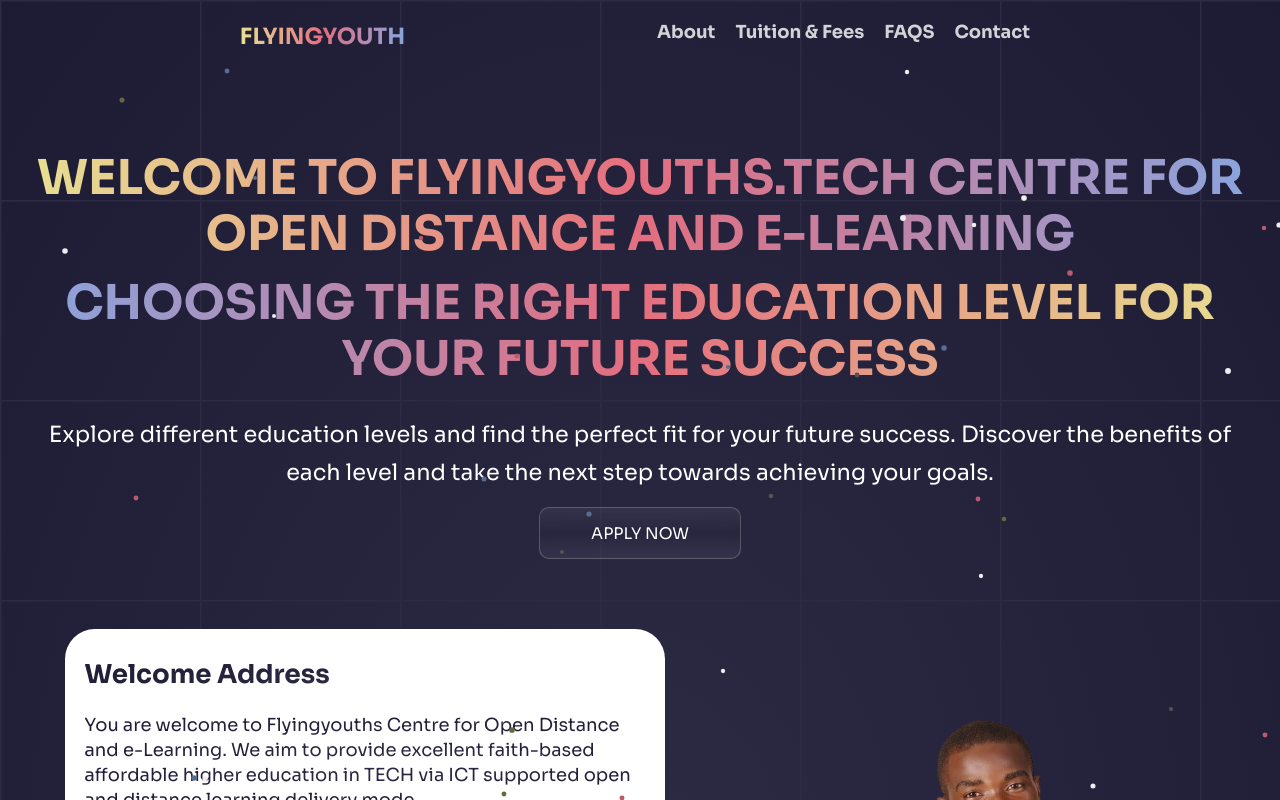
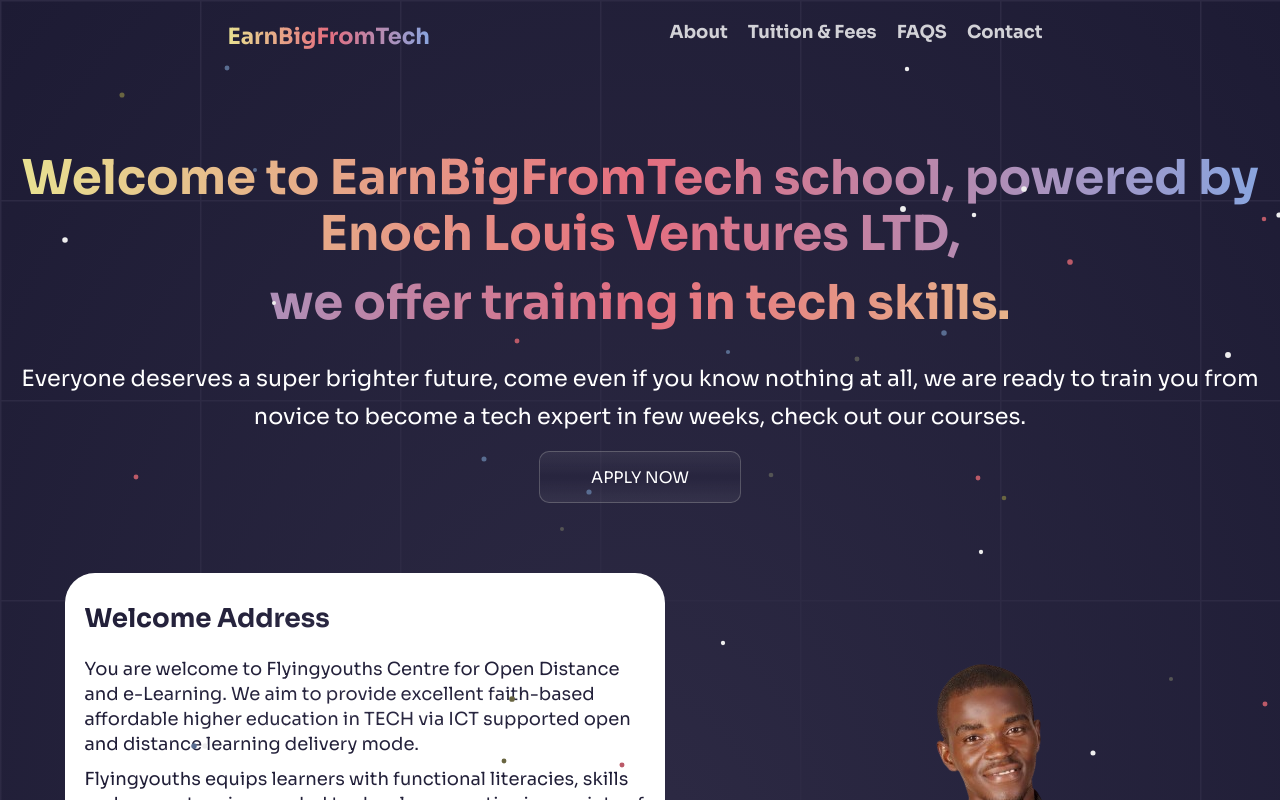
Before and after one commit to TimothyAttah/flyingyouths, a React (Create React App) app in the folder frontend/: page / in a window 1280 px wide. Shown: the top 800 px of the page. Built offline with nearby package versions, Linux system fonts and the light colour scheme.

Commit message:
Made changes in home page again

```diff
--- a/frontend/src/components/header/HeaderStyles.js
+++ b/frontend/src/components/header/HeaderStyles.js
@@ -76,7 +76,7 @@
     background-image: linear-gradient(to var(--to), #89a5df, #e46e7f, #e8e191);
     -webkit-background-clip: text;
     -webkit-text-fill-color: transparent;
-    text-transform: uppercase;
+    text-transform: capitalize;
     font-weight: bold;
     display: flex;
     align-items: center;
--- a/frontend/src/components/header/TransparentHeader.jsx
+++ b/frontend/src/components/header/TransparentHeader.jsx
@@ -27,7 +27,7 @@
       <Styles.MainHeaderContainer className={changeBG ? 'activeHeader' : ''}>
         <Styles.HeaderLogo>
           <Link to='/' className={changeBG ? 'activeLogo' : ''}>
-            <h1>FlyingYouth</h1>
+            <h1>EarnBigFromTech</h1>
           </Link>
         </Styles.HeaderLogo>
         <Nav setShowSidebar={setShowSidebar} />
--- a/frontend/src/pages/home/modules/hero/Hero.jsx
+++ b/frontend/src/pages/home/modules/hero/Hero.jsx
@@ -8,21 +8,21 @@
     <Styles.HeroContainer>
       <FadeIn delay={0.4} direction='down'>
         <h1>
-          Welcome to flyingyouths.tech centre for open distance and e-Learning
+          {/* Welcome to EarnBigFromTech centre for open distance and e-Learning */}
+          Welcome to EarnBigFromTech school, powered by Enoch Louis Ventures LTD,
         </h1>
       </FadeIn>
 
       <FadeIn delay={0.5} direction='down'>
         <h1 className='right'>
-          Choosing the Right Education Level for Your Future Success
+          {/* Choosing the Right Education Level for Your Future Success */}
+          we offer training in tech skills.
         </h1>
       </FadeIn>
 
       <FadeIn delay={0.6} direction='down' center='true'>
         <Styles.HeroSubTitle>
-          Explore different education levels and find the perfect fit for your
-          future success. Discover the benefits of each level and take the next
-          step towards achieving your goals.
+          Everyone deserves a super brighter future, come even if you know nothing at all, we are ready to train you from novice to become a tech expert in few weeks, check out our courses.
         </Styles.HeroSubTitle>
       </FadeIn>
 
--- a/frontend/src/pages/home/modules/hero/HeroStyles.js
+++ b/frontend/src/pages/home/modules/hero/HeroStyles.js
@@ -11,7 +11,7 @@
     background-image: linear-gradient(to var(--to), #89a5df, #e46e7f, #e8e191);
     -webkit-background-clip: text;
     -webkit-text-fill-color: transparent;
-    text-transform: uppercase;
+    /* text-transform: uppercase; */
     line-height: 3.5rem;
     padding-bottom: 5px;
   }
```
